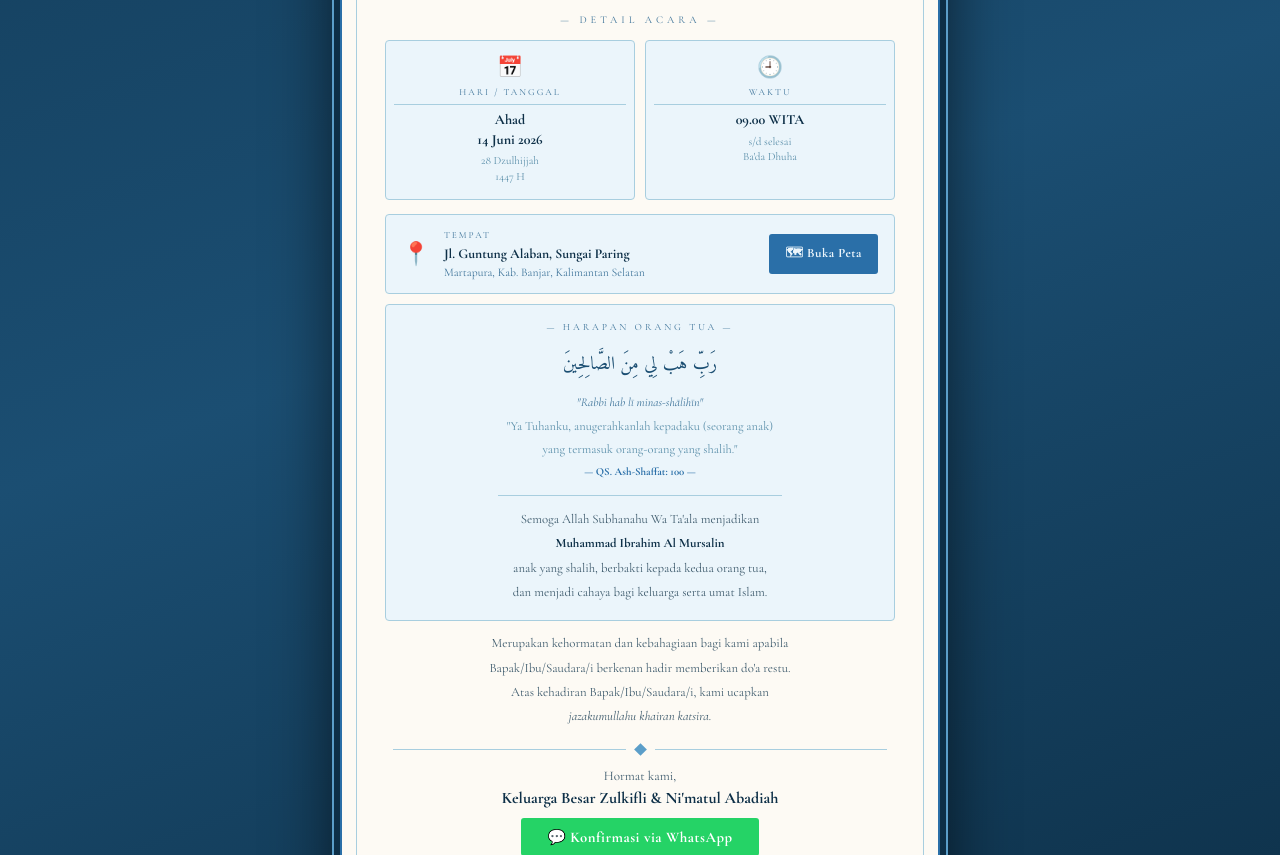
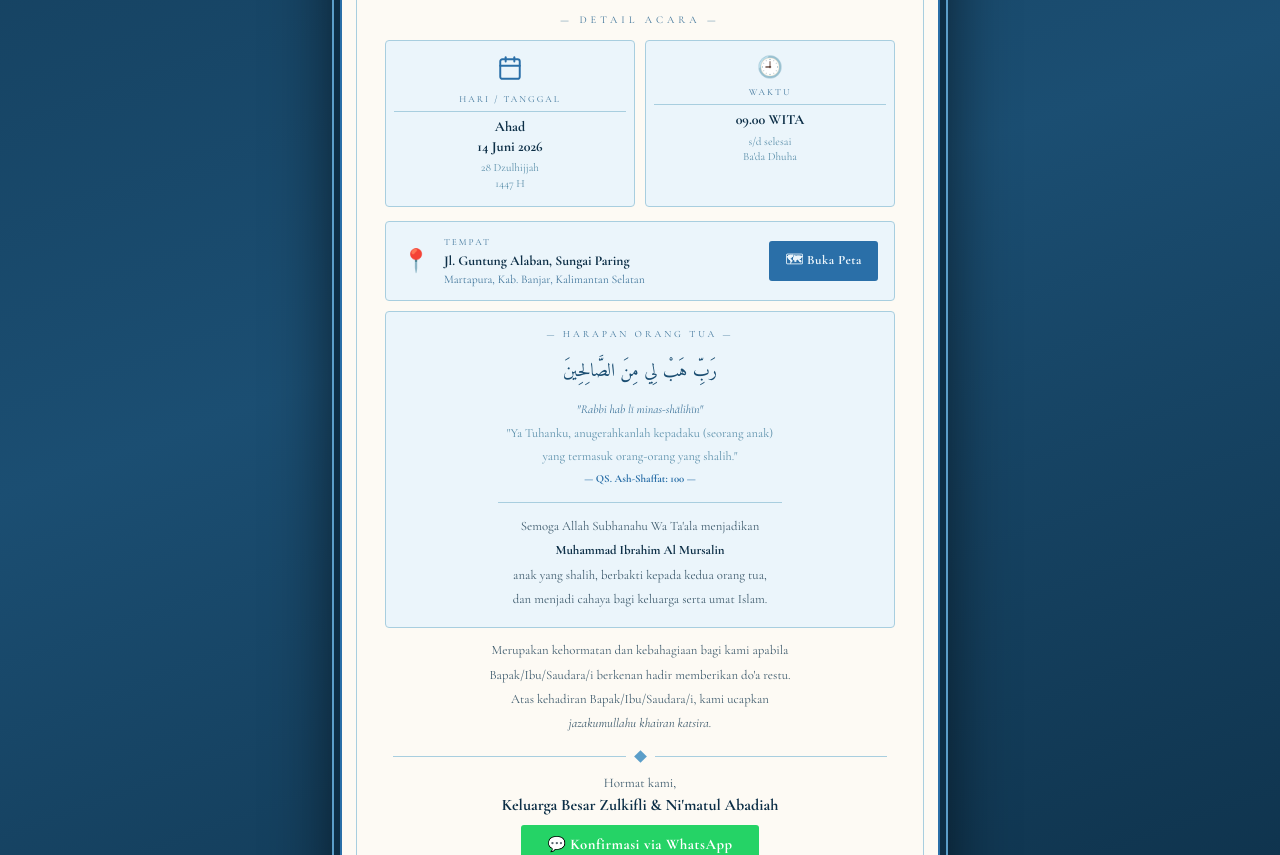
Before and after one commit to karieslie/Undangan-Tasmiyah, a plain HTML site: page index.html in a window 1280 px wide. Shown: the part 985-1840 px from the top of the page. Drawn offline with nearby package versions, Linux system fonts and the light colour scheme.

Commit message:
Update index.html

```diff
--- a/index.html
+++ b/index.html
@@ -444,7 +444,14 @@
 
       <div class="detail-grid">
         <div class="detail-box">
-          <div class="icon">📅</div>
+          <div class="icon">
+  <svg xmlns="http://www.w3.org/2000/svg" width="26" height="26" viewBox="0 0 24 24" fill="none" stroke="#2A6FA8" stroke-width="1.8" stroke-linecap="round" stroke-linejoin="round">
+    <rect x="3" y="4" width="18" height="18" rx="2" ry="2"/>
+    <line x1="16" y1="2" x2="16" y2="6"/>
+    <line x1="8" y1="2" x2="8" y2="6"/>
+    <line x1="3" y1="10" x2="21" y2="10"/>
+  </svg>
+</div>
           <div class="box-label">Hari / Tanggal</div>
           <hr>
           <div class="box-main">Ahad<br>14 Juni 2026</div>
```
